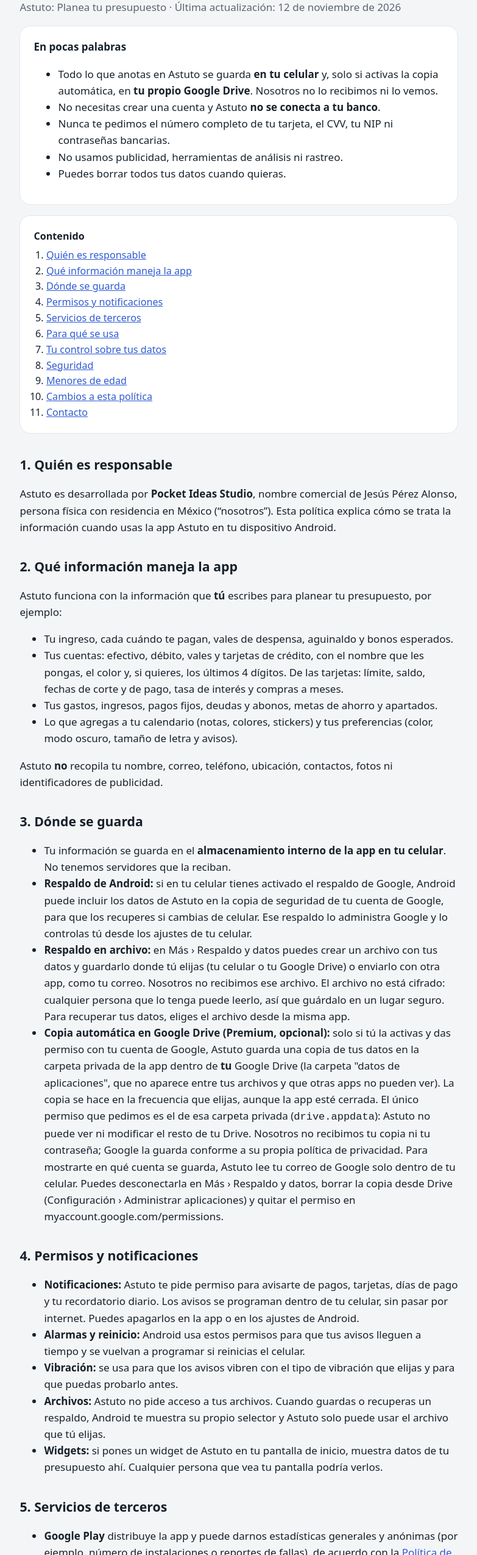
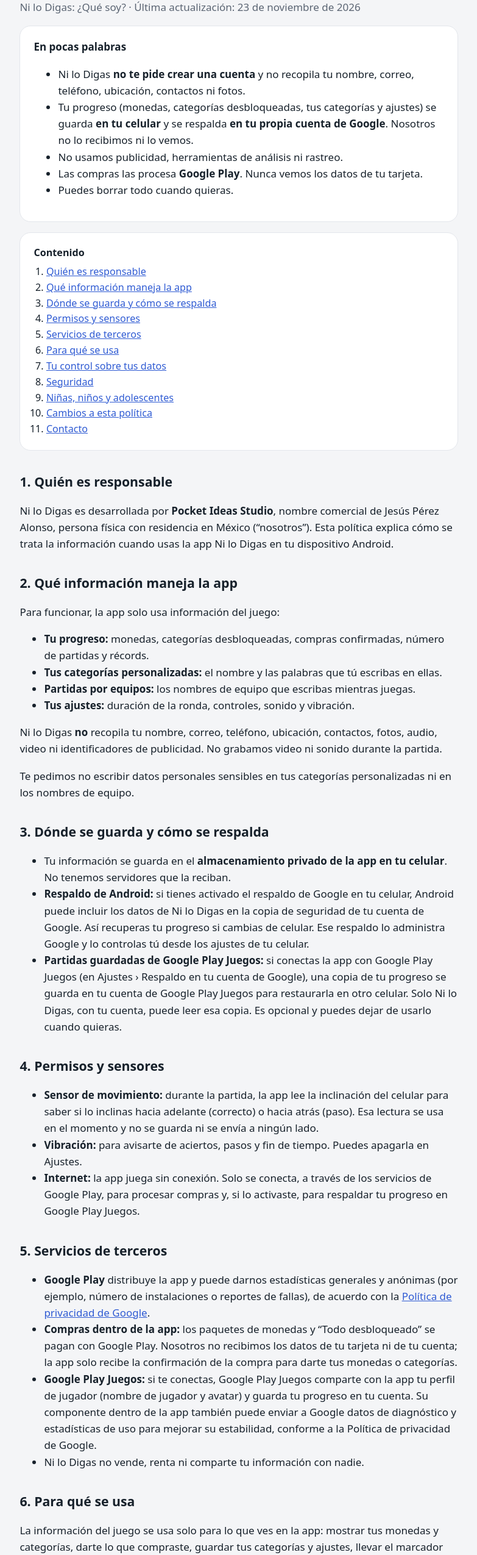
Before and after one commit to PocketIdeasStudio/pocketideasstudio.github.io, a plain HTML site: page privacidad.html in a window 1280 px wide. Shown: the part 169-2719 px from the top of the page at 61% size, without its empty margins (248-1031 px from the left). Drawn offline with Linux system fonts and the light colour scheme.

Commit message:
Add files via upload

```diff
--- a/privacidad.html
+++ b/privacidad.html
@@ -3,26 +3,26 @@
 <head>
 <meta charset="utf-8">
 <meta name="viewport" content="width=device-width, initial-scale=1">
-<title>Política de privacidad · Astuto</title>
-<meta name="description" content="Política de privacidad y aviso de privacidad de Astuto: Planea tu presupuesto.">
-<link rel="icon" href="../favicon.png">
+<title>Política de privacidad · Ni lo Digas</title>
+<meta name="description" content="Política de privacidad y aviso de privacidad de Ni lo Digas: ¿Qué soy?">
+<link rel="icon" href="icono.png">
 <link rel="stylesheet" href="../estilos.css">
 </head>
 <body>
 <div class="wrap">
-  <header class="top"><a href="./"><img src="icono.png" alt=""><span>Astuto</span></a></header>
+  <header class="top"><a href="./"><img src="icono.png" alt=""><span>Ni lo Digas</span></a></header>
 
   <h1>Política de privacidad</h1>
-  <p class="muted">Astuto: Planea tu presupuesto · Última actualización: 12 de noviembre de 2026</p>
+  <p class="muted">Ni lo Digas: ¿Qué soy? · Última actualización: 23 de noviembre de 2026</p>
 
   <div class="card">
     <b>En pocas palabras</b>
     <ul>
-      <li>Todo lo que anotas en Astuto se guarda <b>en tu celular</b> y, solo si activas la copia automática, en <b>tu propio Google Drive</b>. Nosotros no lo recibimos ni lo vemos.</li>
-      <li>No necesitas crear una cuenta y Astuto <b>no se conecta a tu banco</b>.</li>
-      <li>Nunca te pedimos el número completo de tu tarjeta, el CVV, tu NIP ni contraseñas bancarias.</li>
+      <li>Ni lo Digas <b>no te pide crear una cuenta</b> y no recopila tu nombre, correo, teléfono, ubicación, contactos ni fotos.</li>
+      <li>Tu progreso (monedas, categorías desbloqueadas, tus categorías y ajustes) se guarda <b>en tu celular</b> y se respalda <b>en tu propia cuenta de Google</b>. Nosotros no lo recibimos ni lo vemos.</li>
       <li>No usamos publicidad, herramientas de análisis ni rastreo.</li>
-      <li>Puedes borrar todos tus datos cuando quieras.</li>
+      <li>Las compras las procesa <b>Google Play</b>. Nunca vemos los datos de tu tarjeta.</li>
+      <li>Puedes borrar todo cuando quieras.</li>
     </ul>
   </div>
 
@@ -30,81 +30,82 @@
     <ol>
       <li><a href="#responsable">Quién es responsable</a></li>
       <li><a href="#datos">Qué información maneja la app</a></li>
-      <li><a href="#donde">Dónde se guarda</a></li>
-      <li><a href="#permisos">Permisos y notificaciones</a></li>
+      <li><a href="#donde">Dónde se guarda y cómo se respalda</a></li>
+      <li><a href="#permisos">Permisos y sensores</a></li>
       <li><a href="#terceros">Servicios de terceros</a></li>
       <li><a href="#uso">Para qué se usa</a></li>
       <li><a href="#control">Tu control sobre tus datos</a></li>
       <li><a href="#seguridad">Seguridad</a></li>
-      <li><a href="#menores">Menores de edad</a></li>
+      <li><a href="#menores">Niñas, niños y adolescentes</a></li>
       <li><a href="#cambios">Cambios a esta política</a></li>
       <li><a href="#contacto">Contacto</a></li>
     </ol>
   </div>
 
   <h2 id="responsable">1. Quién es responsable</h2>
-  <p>Astuto es desarrollada por <b>Pocket Ideas Studio</b>, nombre comercial de Jesús Pérez Alonso, persona física con residencia en México (“nosotros”). Esta política explica cómo se trata la información cuando usas la app Astuto en tu dispositivo Android.</p>
+  <p>Ni lo Digas es desarrollada por <b>Pocket Ideas Studio</b>, nombre comercial de Jesús Pérez Alonso, persona física con residencia en México (“nosotros”). Esta política explica cómo se trata la información cuando usas la app Ni lo Digas en tu dispositivo Android.</p>
 
   <h2 id="datos">2. Qué información maneja la app</h2>
-  <p>Astuto funciona con la información que <b>tú</b> escribes para planear tu presupuesto, por ejemplo:</p>
+  <p>Para funcionar, la app solo usa información del juego:</p>
   <ul>
-    <li>Tu ingreso, cada cuándo te pagan, vales de despensa, aguinaldo y bonos esperados.</li>
-    <li>Tus cuentas: efectivo, débito, vales y tarjetas de crédito, con el nombre que les pongas, el color y, si quieres, los últimos 4 dígitos. De las tarjetas: límite, saldo, fechas de corte y de pago, tasa de interés y compras a meses.</li>
-    <li>Tus gastos, ingresos, pagos fijos, deudas y abonos, metas de ahorro y apartados.</li>
-    <li>Lo que agregas a tu calendario (notas, colores, stickers) y tus preferencias (color, modo oscuro, tamaño de letra y avisos).</li>
+    <li><b>Tu progreso:</b> monedas, categorías desbloqueadas, compras confirmadas, número de partidas y récords.</li>
+    <li><b>Tus categorías personalizadas:</b> el nombre y las palabras que tú escribas en ellas.</li>
+    <li><b>Partidas por equipos:</b> los nombres de equipo que escribas mientras juegas.</li>
+    <li><b>Tus ajustes:</b> duración de la ronda, controles, sonido y vibración.</li>
   </ul>
-  <p>Astuto <b>no</b> recopila tu nombre, correo, teléfono, ubicación, contactos, fotos ni identificadores de publicidad.</p>
+  <p>Ni lo Digas <b>no</b> recopila tu nombre, correo, teléfono, ubicación, contactos, fotos, audio, video ni identificadores de publicidad. No grabamos video ni sonido durante la partida.</p>
+  <p>Te pedimos no escribir datos personales sensibles en tus categorías personalizadas ni en los nombres de equipo.</p>
 
-  <h2 id="donde">3. Dónde se guarda</h2>
+  <h2 id="donde">3. Dónde se guarda y cómo se respalda</h2>
   <ul>
-    <li>Tu información se guarda en el <b>almacenamiento interno de la app en tu celular</b>. No tenemos servidores que la reciban.</li>
-    <li><b>Respaldo de Android:</b> si en tu celular tienes activado el respaldo de Google, Android puede incluir los datos de Astuto en la copia de seguridad de tu cuenta de Google, para que los recuperes si cambias de celular. Ese respaldo lo administra Google y lo controlas tú desde los ajustes de tu celular.</li>
-    <li><b>Respaldo en archivo:</b> en Más › Respaldo y datos puedes crear un archivo con tus datos y guardarlo donde tú elijas (tu celular o tu Google Drive) o enviarlo con otra app, como tu correo. Nosotros no recibimos ese archivo. El archivo no está cifrado: cualquier persona que lo tenga puede leerlo, así que guárdalo en un lugar seguro. Para recuperar tus datos, eliges el archivo desde la misma app.</li>
-    <li><b>Copia automática en Google Drive (Premium, opcional):</b> solo si tú la activas y das permiso con tu cuenta de Google, Astuto guarda una copia de tus datos en la carpeta privada de la app dentro de <b>tu</b> Google Drive (la carpeta "datos de aplicaciones", que no aparece entre tus archivos y que otras apps no pueden ver). La copia se hace en la frecuencia que elijas, aunque la app esté cerrada. El único permiso que pedimos es el de esa carpeta privada (<code>drive.appdata</code>): Astuto no puede ver ni modificar el resto de tu Drive. Nosotros no recibimos tu copia ni tu contraseña; Google la guarda conforme a su propia política de privacidad. Para mostrarte en qué cuenta se guarda, Astuto lee tu correo de Google solo dentro de tu celular. Puedes desconectarla en Más › Respaldo y datos, borrar la copia desde Drive (Configuración › Administrar aplicaciones) y quitar el permiso en myaccount.google.com/permissions.</li>
+    <li>Tu información se guarda en el <b>almacenamiento privado de la app en tu celular</b>. No tenemos servidores que la reciban.</li>
+    <li><b>Respaldo de Android:</b> si tienes activado el respaldo de Google en tu celular, Android puede incluir los datos de Ni lo Digas en la copia de seguridad de tu cuenta de Google. Así recuperas tu progreso si cambias de celular. Ese respaldo lo administra Google y lo controlas tú desde los ajustes de tu celular.</li>
+    <li><b>Partidas guardadas de Google Play Juegos:</b> si conectas la app con Google Play Juegos (en Ajustes › Respaldo en tu cuenta de Google), una copia de tu progreso se guarda en tu cuenta de Google Play Juegos para restaurarla en otro celular. Solo Ni lo Digas, con tu cuenta, puede leer esa copia. Es opcional y puedes dejar de usarlo cuando quieras.</li>
   </ul>
 
-  <h2 id="permisos">4. Permisos y notificaciones</h2>
+  <h2 id="permisos">4. Permisos y sensores</h2>
   <ul>
-    <li><b>Notificaciones:</b> Astuto te pide permiso para avisarte de pagos, tarjetas, días de pago y tu recordatorio diario. Los avisos se programan dentro de tu celular, sin pasar por internet. Puedes apagarlos en la app o en los ajustes de Android.</li>
-    <li><b>Alarmas y reinicio:</b> Android usa estos permisos para que tus avisos lleguen a tiempo y se vuelvan a programar si reinicias el celular.</li>
-    <li><b>Vibración:</b> se usa para que los avisos vibren con el tipo de vibración que elijas y para que puedas probarlo antes.</li>
-    <li><b>Archivos:</b> Astuto no pide acceso a tus archivos. Cuando guardas o recuperas un respaldo, Android te muestra su propio selector y Astuto solo puede usar el archivo que tú elijas.</li>
-    <li><b>Widgets:</b> si pones un widget de Astuto en tu pantalla de inicio, muestra datos de tu presupuesto ahí. Cualquier persona que vea tu pantalla podría verlos.</li>
+    <li><b>Sensor de movimiento:</b> durante la partida, la app lee la inclinación del celular para saber si lo inclinas hacia adelante (correcto) o hacia atrás (paso). Esa lectura se usa en el momento y no se guarda ni se envía a ningún lado.</li>
+    <li><b>Vibración:</b> para avisarte de aciertos, pasos y fin de tiempo. Puedes apagarla en Ajustes.</li>
+    <li><b>Internet:</b> la app juega sin conexión. Solo se conecta, a través de los servicios de Google Play, para procesar compras y, si lo activaste, para respaldar tu progreso en Google Play Juegos.</li>
   </ul>
 
   <h2 id="terceros">5. Servicios de terceros</h2>
   <ul>
     <li><b>Google Play</b> distribuye la app y puede darnos estadísticas generales y anónimas (por ejemplo, número de instalaciones o reportes de fallas), de acuerdo con la <a href="https://policies.google.com/privacy" rel="noopener">Política de privacidad de Google</a>.</li>
-    <li><b>Compras dentro de la app (Premium):</b> los pagos de las suscripciones y del plan de por vida los procesa Google Play con tu cuenta de Google. Nosotros no recibimos los datos de tu tarjeta ni tu información de pago: la app solo consulta a Google Play si tu compra está activa para desbloquear Premium. Las suscripciones se cancelan desde Google Play.</li>
-    <li>Astuto no vende, renta ni comparte tu información con nadie.</li>
+    <li><b>Compras dentro de la app:</b> los paquetes de monedas y “Todo desbloqueado” se pagan con Google Play. Nosotros no recibimos los datos de tu tarjeta ni de tu cuenta; la app solo recibe la confirmación de la compra para darte tus monedas o categorías.</li>
+    <li><b>Google Play Juegos:</b> si te conectas, Google Play Juegos comparte con la app tu perfil de jugador (nombre de jugador y avatar) y guarda tu progreso en tu cuenta. Su componente dentro de la app también puede enviar a Google datos de diagnóstico y estadísticas de uso para mejorar su estabilidad, conforme a la Política de privacidad de Google.</li>
+    <li>Ni lo Digas no vende, renta ni comparte tu información con nadie.</li>
   </ul>
 
   <h2 id="uso">6. Para qué se usa</h2>
-  <p>La información que escribes se usa solo dentro de tu celular para lo que tú ves en la app: calcular cuánto te queda, avisarte de tus pagos, mostrar tu calendario, tus análisis, tus widgets y el cierre de cada mes.</p>
+  <p>La información del juego se usa solo para lo que ves en la app: mostrar tus monedas y categorías, darte lo que compraste, guardar tus categorías y ajustes, llevar el marcador por equipos y recuperar tu progreso si cambias de celular.</p>
 
   <h2 id="control">7. Tu control sobre tus datos</h2>
-  <p>Como tus datos están en tu celular, tú los controlas por completo:</p>
+  <p>Los pasos completos están en <a href="borrar-datos.html">Borrar tus datos de Ni lo Digas</a>. En resumen:</p>
   <ul>
-    <li><b>Ver y corregir:</b> todo lo puedes ver y editar dentro de la app.</li>
-    <li><b>Borrar todo:</b> en Más › Respaldo y datos › Borrar todo. También se borra todo al desinstalar Astuto.</li>
-    <li><b>Respaldo de Google:</b> puedes desactivarlo o borrarlo desde los ajustes de tu celular y de tu cuenta de Google.</li>
+    <li><b>Ver y corregir:</b> tus categorías personalizadas las puedes editar o borrar dentro de la app.</li>
+    <li><b>Borrar todo del celular:</b> en los ajustes de Android, ve a Apps › Ni lo Digas › Almacenamiento › Borrar datos, o desinstala la app.</li>
+    <li><b>Borrar el respaldo de Android:</b> desde los ajustes de copia de seguridad de tu celular o de tu cuenta de Google (Google Drive › Copias de seguridad).</li>
+    <li><b>Borrar las partidas guardadas de Google Play Juegos:</b> en la app Google Play Juegos › Configuración › Eliminar cuenta y datos de Play Juegos, o eliminando solo los datos de Ni lo Digas.</li>
+    <li><b>Compras:</b> tu historial de compras lo administra Google Play desde tu cuenta de Google.</li>
   </ul>
-  <p>Si tienes una duda sobre tus datos personales o quieres ejercer tus derechos de acceso, rectificación, cancelación u oposición, escríbenos (ver <a href="#contacto">Contacto</a>). Como no guardamos tus datos en nuestros sistemas, normalmente te indicaremos cómo hacerlo directamente en tu celular.</p>
+  <p>Si tienes una duda sobre tus datos personales o quieres ejercer tus derechos de acceso, rectificación, cancelación u oposición, escríbenos (ver <a href="#contacto">Contacto</a>). Como no guardamos tus datos en nuestros sistemas, normalmente te indicaremos cómo hacerlo directamente en tu celular o en tu cuenta de Google.</p>
 
   <h2 id="seguridad">8. Seguridad</h2>
-  <p>Tus datos se guardan en el espacio privado de la app, al que otras apps no tienen acceso. Te recomendamos usar bloqueo de pantalla (PIN, patrón o huella) en tu celular, porque cualquier persona que lo desbloquee podría abrir Astuto.</p>
+  <p>Tus datos se guardan en el espacio privado de la app, al que otras apps no tienen acceso. Los respaldos en tu cuenta de Google viajan cifrados y los protege Google.</p>
 
-  <h2 id="menores">9. Menores de edad</h2>
-  <p>Astuto está pensada para personas mayores de 18 años. No está dirigida a menores de edad.</p>
+  <h2 id="menores">9. Niñas, niños y adolescentes</h2>
+  <p>Ni lo Digas es un juego para jugar en grupo y en familia. La app no recopila información personal de nadie, incluidos menores de edad. Las compras dentro de la app requieren una cuenta de Google Play; te recomendamos usar los controles parentales de Google Play para que las compras de menores necesiten autorización.</p>
 
   <h2 id="cambios">10. Cambios a esta política</h2>
   <p>Si agregamos funciones que cambien la forma en que se trata tu información, actualizaremos esta página y te avisaremos dentro de la app antes de que se aplique. La fecha de arriba indica la última actualización.</p>
 
   <h2 id="contacto">11. Contacto</h2>
-  <p>Pocket Ideas Studio · México<br>Correo: <a href="mailto:pocketideas.studio@gmail.com">pocketideas.studio@gmail.com</a></p>
+  <p>Pocket Ideas Studio · México<br>Correo: <a href="mailto:pocketideas.studio@gmail.com?subject=Privacidad%20Ni%20lo%20Digas">pocketideas.studio@gmail.com</a></p>
 
   <footer>
-    <a href="./">Astuto</a>
+    <a href="./">Ni lo Digas</a>
     <a href="../">Pocket Ideas Studio</a>
     <span>© 2026 Pocket Ideas Studio</span>
   </footer>
```
Also changed, not shown: borrar-datos.html (added, +60 -0 lines).
